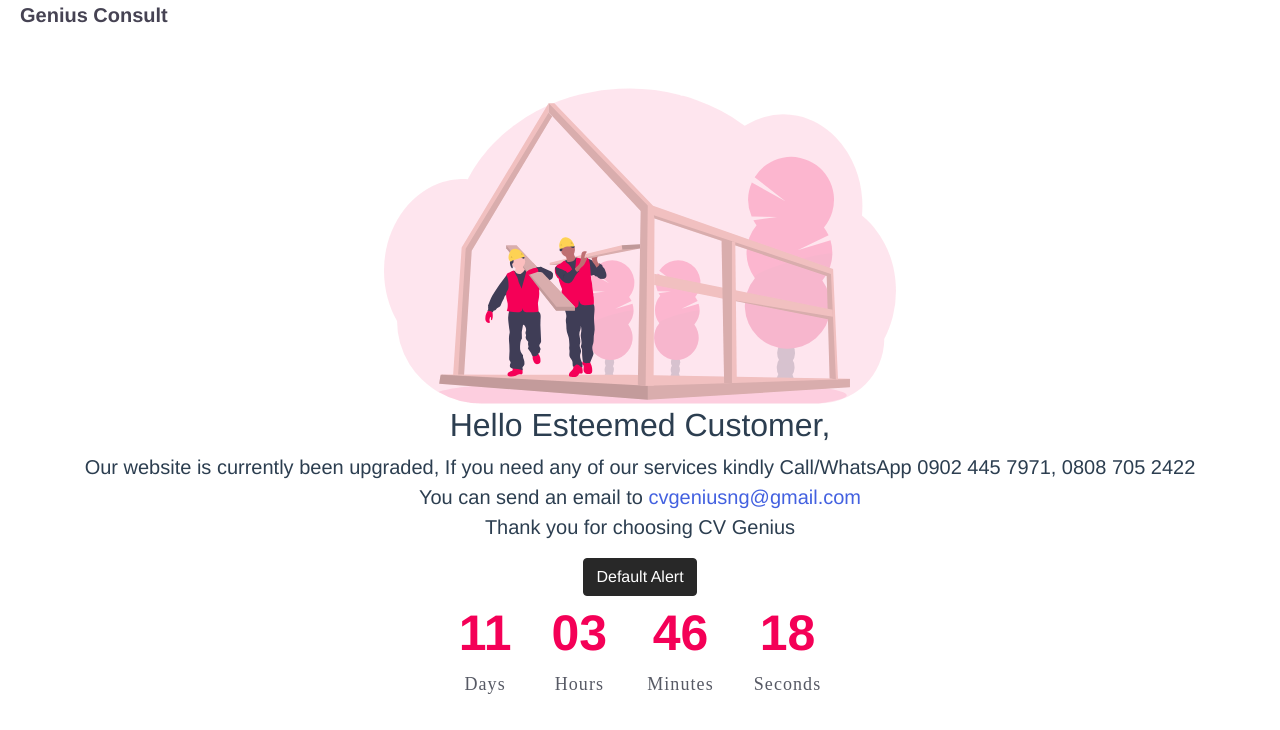
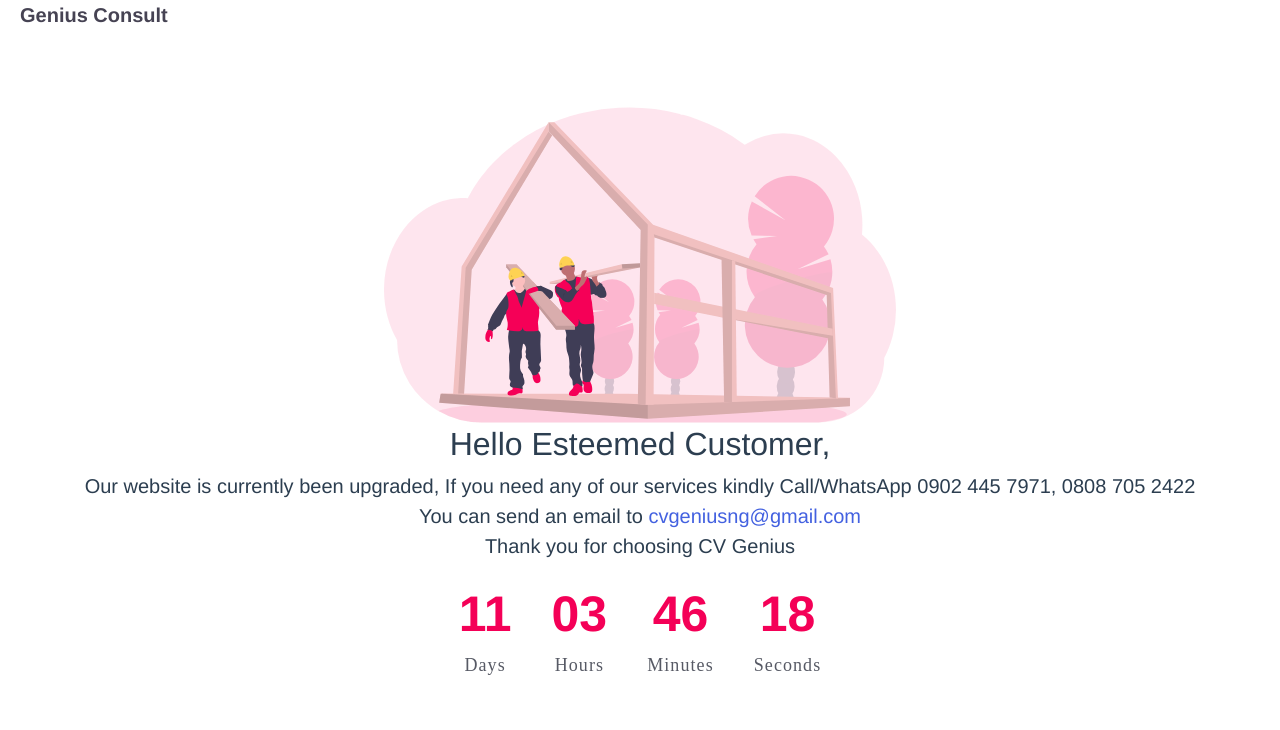
Before and after one commit to raylinks/genius-consult, a Vue app: page / in a window 1280 px wide. Shown: the top 730 px of the page. Built offline with nearby package versions, Linux system fonts and the light colour scheme.

Commit message:
removed redundant button

```diff
--- a/src/views/Home.vue
+++ b/src/views/Home.vue
@@ -14,7 +14,6 @@
         ><br />Thank you for choosing CV Genius
       </p>
     </div>
-    <b-button  variant="secondary">Default Alert</b-button>
 
     <count-down />
   </div>
```
